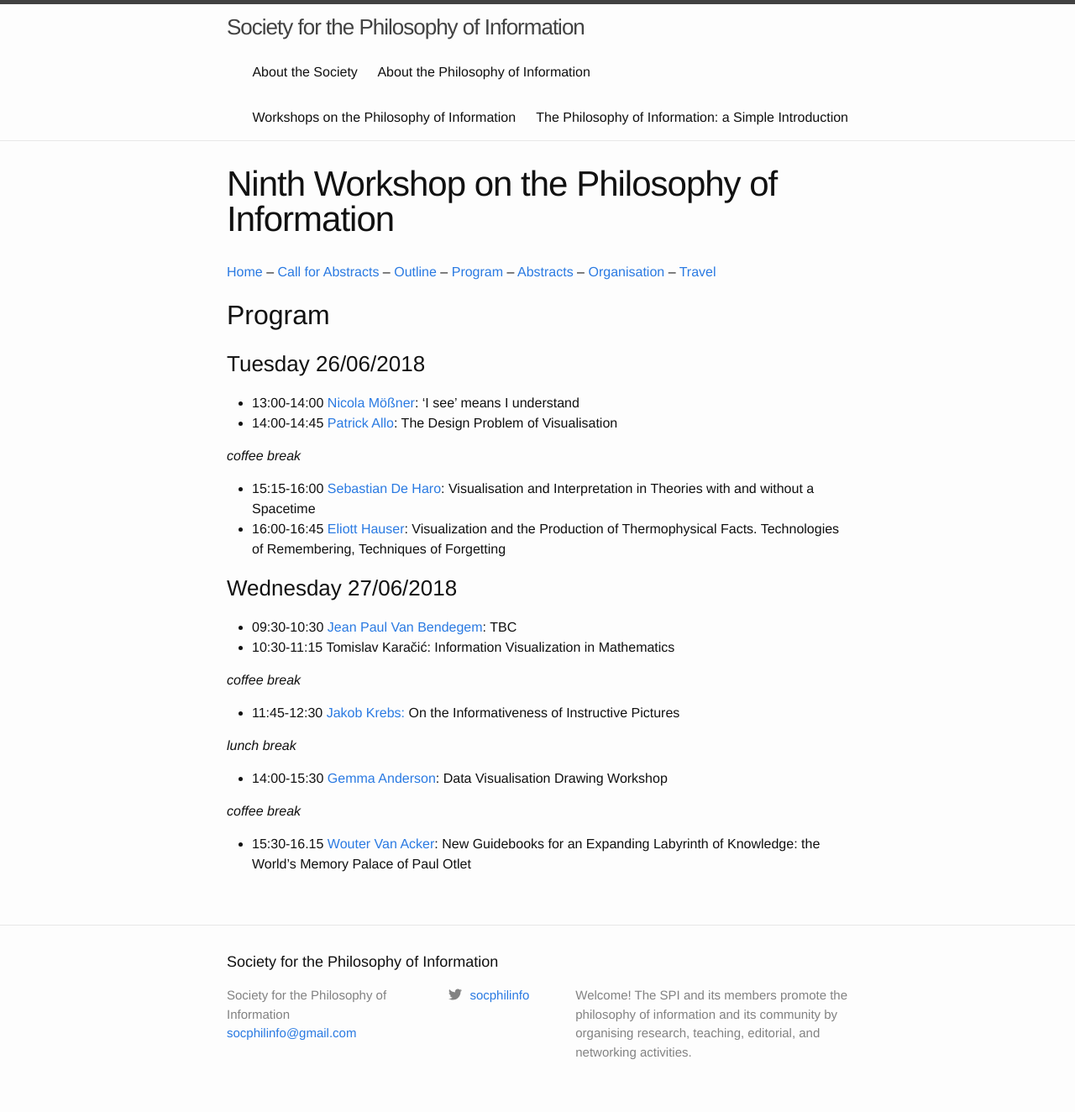
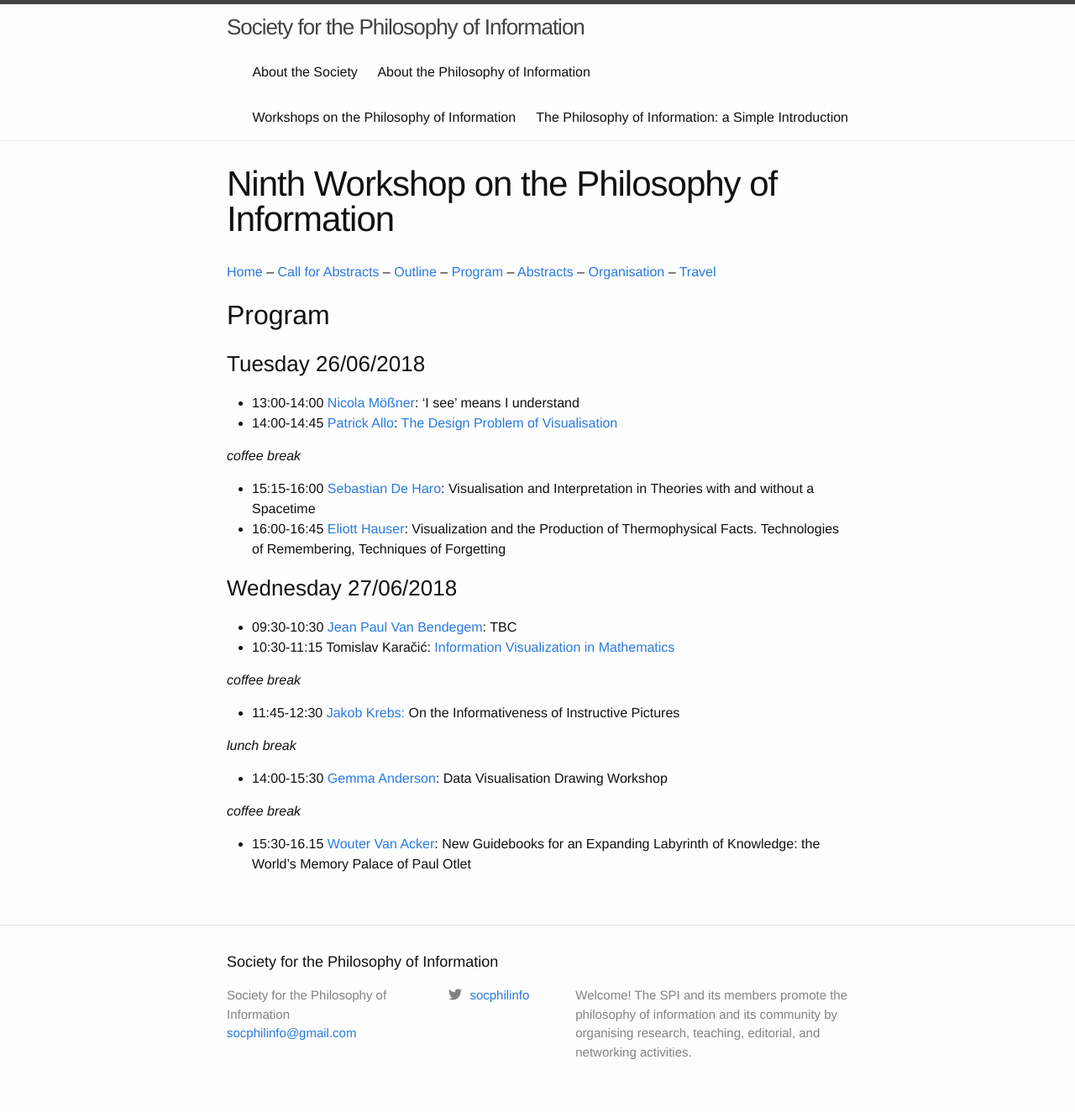
Before and after one commit to socphilinfo/socphilinfo.github.io, a Jekyll site: the page built from workshops/wpi9/program.md, in a window 1280 px wide. Shown: the whole page at 84% size. Built offline with Jekyll 4.4.1, drawn with Linux system fonts in a browser that asks for light colours; part of the change alters nothing that is shown.

Commit message:
added links

```diff
--- a/workshops/wpi9/program.md
+++ b/workshops/wpi9/program.md
@@ -14,7 +14,7 @@ title: Ninth Workshop on the Philosophy of Information
 
 ### Tuesday 26/06/2018
 + 13:00-14:00    [Nicola Mößner](http://moessner.stellarcom.org):	‘I see' means I understand
-+ 14:00-14:45    [Patrick Allo](http://www.logicandinformation.be):	The Design Problem of Visualisation
++ 14:00-14:45    [Patrick Allo](http://www.logicandinformation.be):	[The Design Problem of Visualisation](/workshops/wpi9/abstracts/Patrick.html)
 
 *coffee break*
 
@@ -23,7 +23,7 @@ title: Ninth Workshop on the Philosophy of Information
 
 ### Wednesday 27/06/2018
 + 09:30-10:30    [Jean Paul Van Bendegem](http://jeanpaulvanbendegem.be/home/):	TBC
-+ 10:30-11:15    Tomislav Karačić:	Information Visualization in Mathematics
++ 10:30-11:15    Tomislav Karačić:	[Information Visualization in Mathematics](/workshops/wpi9/abstracts/Tomislav.pdf)
 
 *coffee break*
 
```
